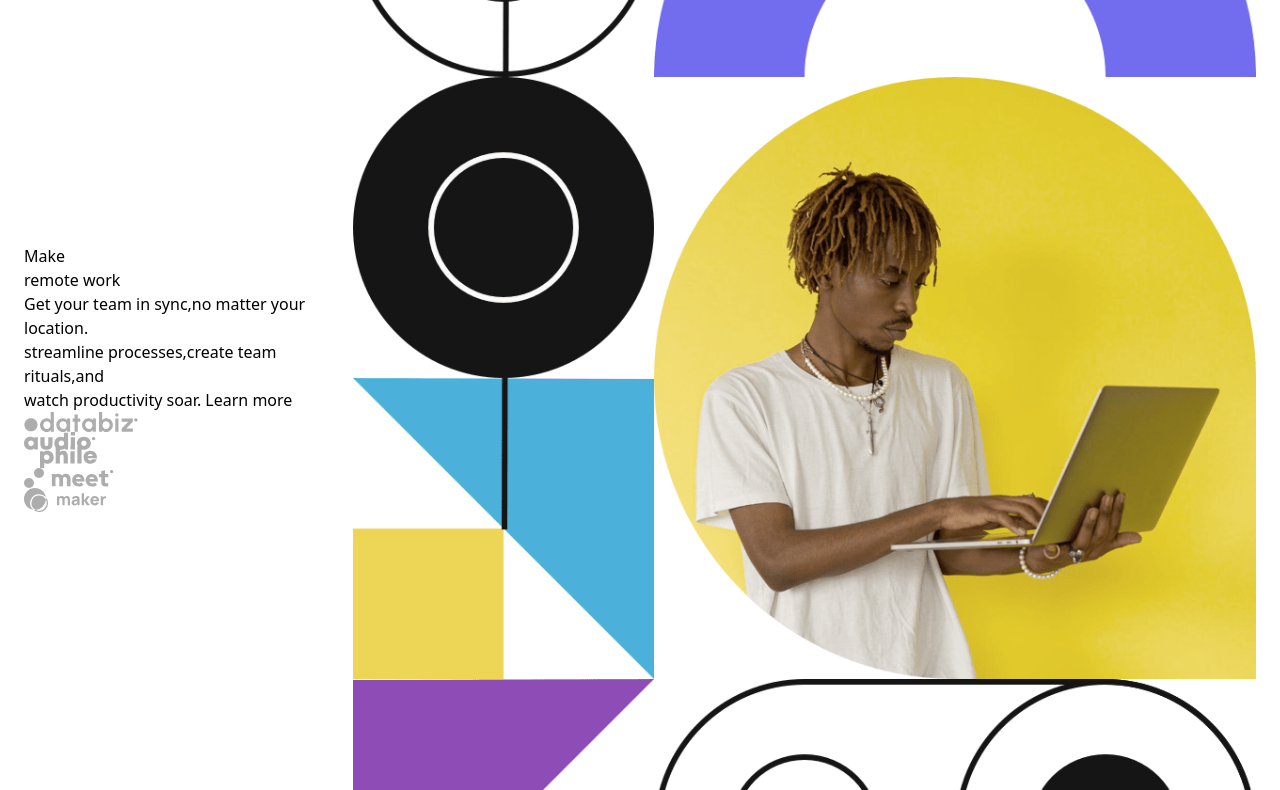
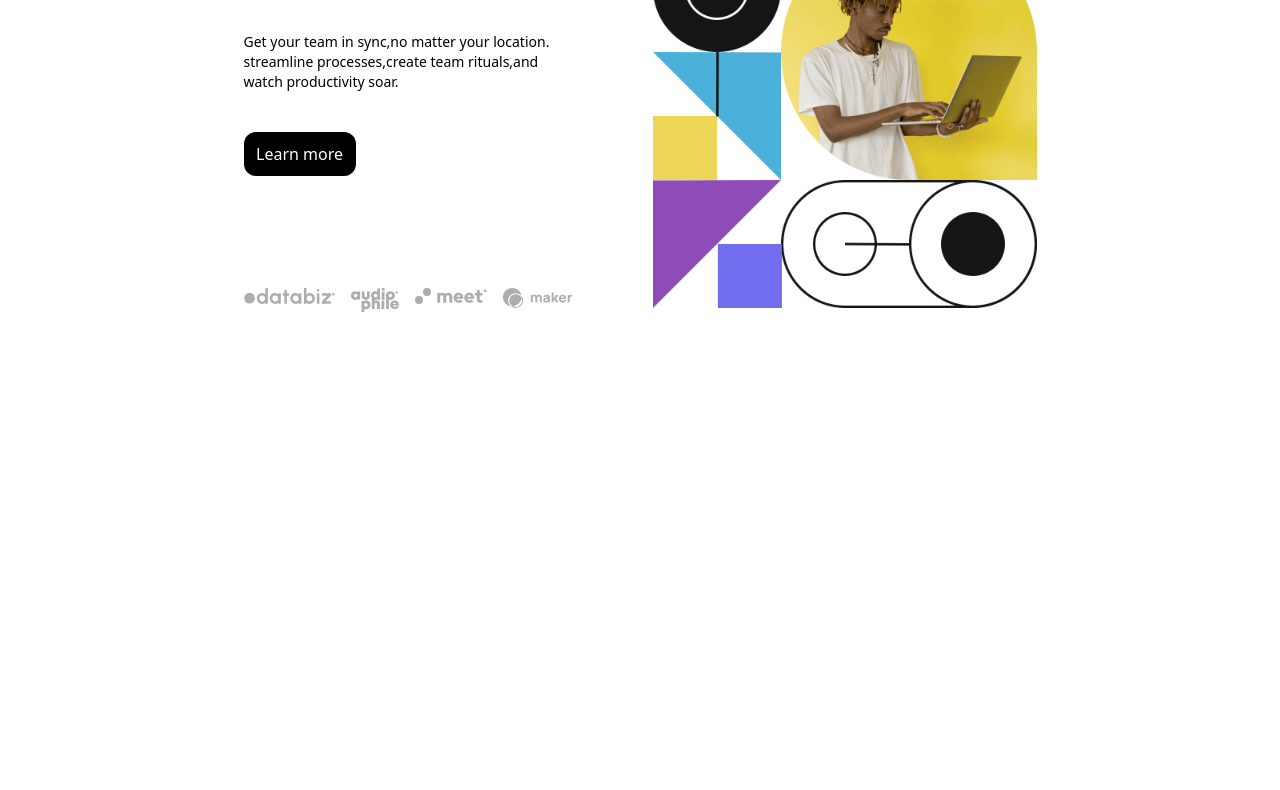
Before and after one commit to Abdirizaks12/landing-page, a website: page index.html in a window 1280 px wide. Shown: the part 248-1038 px from the top of the page. After the commit the page ends 800 px from the top, so only its background shows below. Drawn offline with nearby package versions, Linux system fonts and the light colour scheme.

Commit message:
style: styled the hero section

```diff
--- a/index.html
+++ b/index.html
@@ -1,52 +1,56 @@
 <!DOCTYPE html>
 <html lang="en">
   <head>
+
     <meta charset="UTF-8" />
     <meta http-equiv="X-UA-Compatible" content="IE=edge" />
     <meta name="viewport" content="width=device-width, initial-scale=1.0" />
+    <link rel="preconnect" href="https://fonts.googleapis.com">
+<link rel="preconnect" href="https://fonts.gstatic.com" crossorigin>
+<link href="https://fonts.googleapis.com/css2?family=Epilogue:wght@300;500;700&display=swap" rel="stylesheet">
     <script src="https://cdn.tailwindcss.com"></script>
 
     <title>my landing page</title>
   </head>
-  <body>
+  <body class="h-screen">
     <nav>
       <a>
         <img />
       </a>
     </nav>
-    <main>
-      <div class="flex p-6 items-center justify-center">
-        <container>
-          <content>
-            <h1>
+    <main >
+      <div class="flex  gap-x-20  items-center justify-center mt-10 mb-12">
+        <div class="left-content mt-12 flex flex-col">
+          <div class="hero-content flex flex-col mt-12" >
+            <h1 class="font-[Epilogue] text-5xl mb-12 font-bold">
               Make <br />
               remote work
             </h1>
-            <p1
-              >Get your team in sync,no matter your location.<br />streamline
+            <p1 class="font-medium text-grey-500 mb-10 text-sm">
+              Get your team in sync,no matter your location.<br />streamline
               processes,create team rituals,and <br />
               watch productivity soar.
             </p1>
-            <button>Learn more</button>
-          </content>
-          <content>
+            <button class="bg-black w-28 rounded-xl py-2.5 px-2 text-white" >Learn more</button>
+          </div>
+          <div class="links mt-28 flex gap-4 justify-start" >
             <a>
-              <img src="./public/images/client-databiz.svg" />
+              <img class="h-4" src="./public/images/client-databiz.svg" />
             </a>
             <a>
-              <img src="./public/images/client-audiophile.svg" />
+              <img class="h-6" src="./public/images/client-audiophile.svg" />
             </a>
             <a>
-              <img src="./public/images/client-meet.svg" />
+              <img  class="h-4"src="./public/images/client-meet.svg" />
             </a>
             <a>
-              <img src="./public/images/client-maker.svg" />
+              <img  class="h-5"src="./public/images/client-maker.svg" />
             </a>
-          </content>
-        </container>
-        <container>
-          <img class="w-full" src="./public/images/image-hero-desktop.png" />
-        </container>
+          </div>
+        </div class="left-content">
+        <div class="max-w-sm h-full">
+          <img class="" src="./public/images/image-hero-desktop.png" />
+        </div>
       </div>
     </main>
   </body>
```
